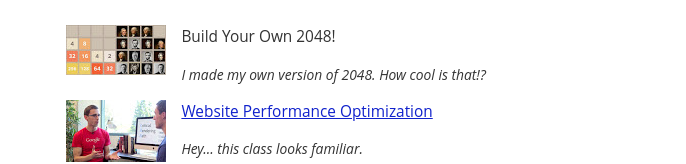
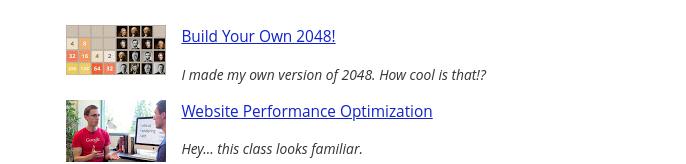
Before and after one commit to aliasvillan/mobile-portfolio, a plain HTML site: page index.html in a window 1280 px wide. Shown: the part 317-481 px from the top of the page, without its empty margins (293-979 px from the left). Drawn offline with Linux system fonts and the light colour scheme; a script that the page names is missing.

Commit message:
Fixed link to 'project-2048.html'

```diff
--- a/index.html
+++ b/index.html
@@ -27,7 +27,7 @@
       <div class="content">
         <ul>
           <li>
-            <img src="img/2048-thumbnail.jpg">Build Your Own 2048!</a>
+            <img src="img/2048-thumbnail.jpg"><a href="project-2048.html">Build Your Own 2048!</a>
             <p>I made my own version of 2048. How cool is that!?</p>
           </li>
 
```
